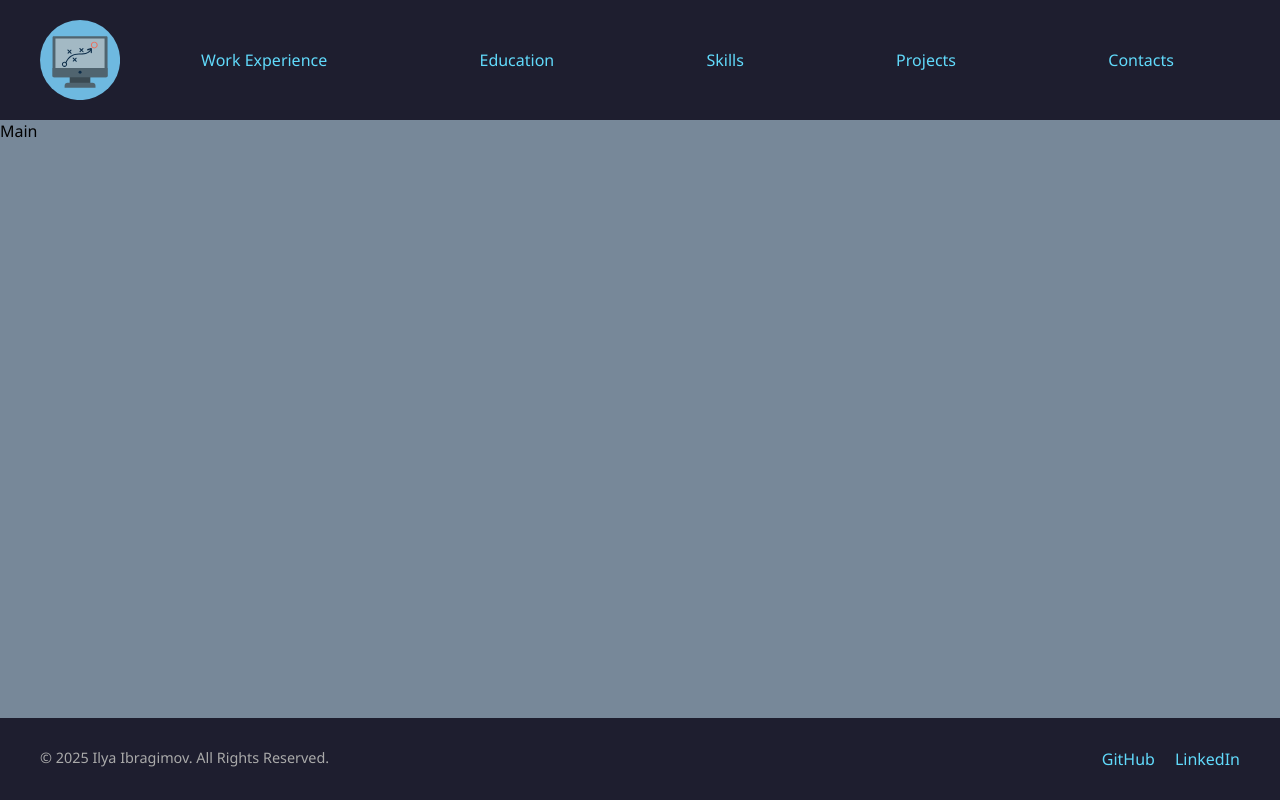
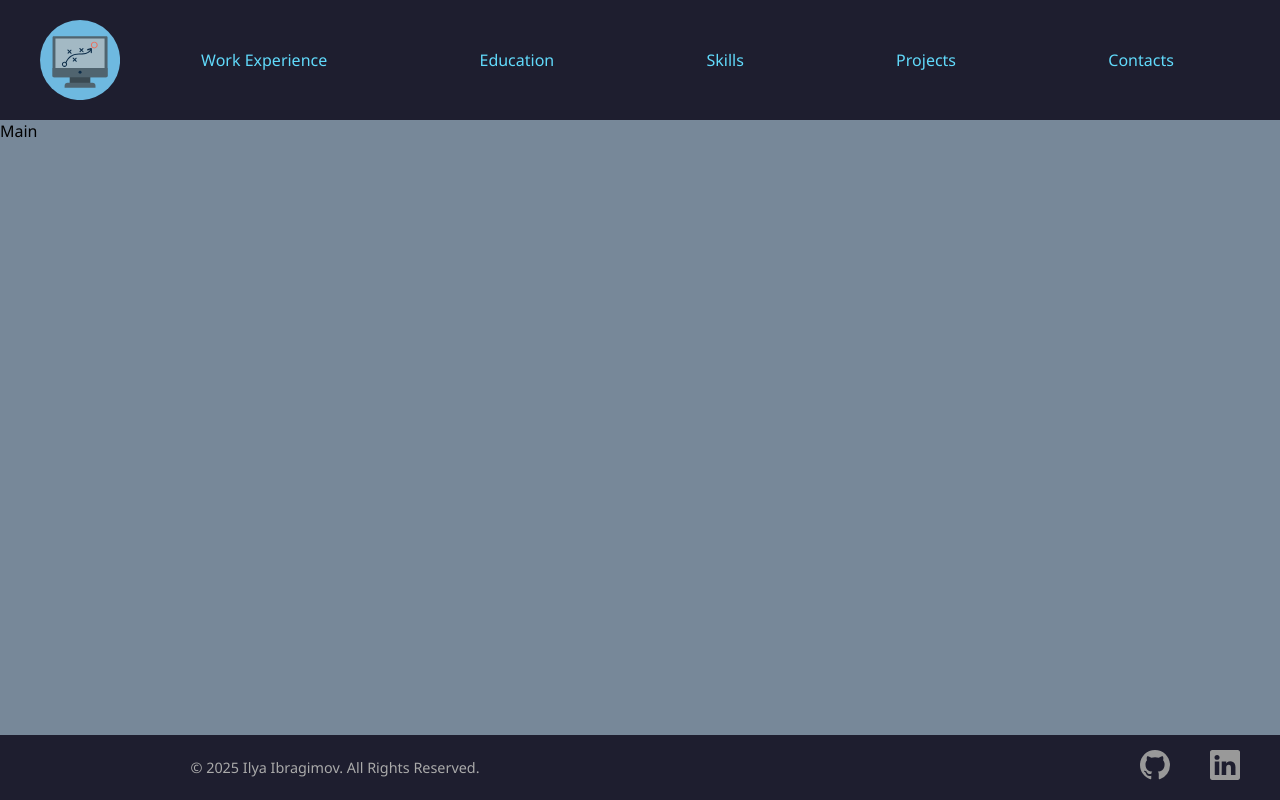
Before and after one commit to IlyaIbragimov/my-cv, a React (Vite) app: page / in a window 1280 px wide. Built offline with nearby package versions, Linux system fonts and the light colour scheme.

Commit message:
replaced footer text links with svg icons

```diff
--- a/src/components/Footer.css
+++ b/src/components/Footer.css
@@ -1,7 +1,7 @@
 .footer {
   background-color: #1e1e2f;
   color: #fff;
-  padding: 30px 20px;
+  padding: 15px 40px;
 }
 
 .footer-wrapper {
@@ -19,30 +19,42 @@
 }
 
 .footer-copy {
+  display: flex;
   font-size: 0.9rem;
   color: #aaa;
+  height: 100%;
+  justify-content: center;
+  align-items: center;
 }
+
 
 .footer-list {
   display: flex;
-  gap: 20px;
+  gap: 40px;
   list-style: none;
   padding: 0;
   margin: 0 0 0 auto;
   justify-content: flex-end;
 }
 
-
-
-.footer-list a {
-  color: #61dafb;
-  text-decoration: none;
+.icon-link {
+  display: inline-block;
+  color: #999;
   transition: color 0.3s ease;
 }
 
-.footer-list a:hover {
-  color: #21a1f1;
+.icon-link:hover {
+  color: #f0f;
 }
+
+.icon {
+  width: 30px;
+  height: 30px;
+  fill: currentColor;
+}
+
+/* Mobile*/
+
 
 @media screen and (max-width: 768px) {
  .footer {
@@ -66,4 +78,5 @@
     justify-content: center;
 }
 
+
 }
--- a/src/components/Footer.jsx
+++ b/src/components/Footer.jsx
@@ -1,4 +1,6 @@
 import './Footer.css';
+import github from '../assets/github.svg';
+import linkedin from '../assets/linkedin.svg'
 
 const Footer = () => {
 
@@ -12,8 +14,20 @@
                 </div>
                 <div className='footer-section'>
                 <ul className='footer-list'>
-                    <li><a href='https://github.com/IlyaIbragimov'>GitHub</a></li>
-                    <li><a href='https://www.linkedin.com/in/ilya-ibragimov-a78628224/'>LinkedIn</a></li>
+                    <li>
+                        <a href='https://github.com/IlyaIbragimov' className='icon-link'>
+                            <svg xmlns="http://www.w3.org/2000/svg" width="40" height="40" fill="currentColor" viewBox="0 0 16 16" className='icon'>
+                                <path d="M8 0C3.58 0 0 3.58 0 8c0 3.54 2.29 6.53 5.47 7.59.4.07.55-.17.55-.38 0-.19-.01-.82-.01-1.49-2.01.37-2.53-.49-2.69-.94-.09-.23-.48-.94-.82-1.13-.28-.15-.68-.52-.01-.53.63-.01 1.08.58 1.23.82.72 1.21 1.87.87 2.33.66.07-.52.28-.87.51-1.07-1.78-.2-3.64-.89-3.64-3.95 0-.87.31-1.59.82-2.15-.08-.2-.36-1.02.08-2.12 0 0 .67-.21 2.2.82.64-.18 1.32-.27 2-.27s1.36.09 2 .27c1.53-1.04 2.2-.82 2.2-.82.44 1.1.16 1.92.08 2.12.51.56.82 1.27.82 2.15 0 3.07-1.87 3.75-3.65 3.95.29.25.54.73.54 1.48 0 1.07-.01 1.93-.01 2.2 0 .21.15.46.55.38A8.01 8.01 0 0 0 16 8c0-4.42-3.58-8-8-8"/>
+                            </svg>
+                        </a>
+                    </li>
+                    <li>
+                        <a href='https://www.linkedin.com/in/ilya-ibragimov-a78628224/' className='icon-link'>
+                            <svg xmlns="http://www.w3.org/2000/svg" width="40" height="40" fill="currentColor" viewBox="0 0 16 16" className='icon'>
+                                <path d="M0 1.146C0 .513.526 0 1.175 0h13.65C15.474 0 16 .513 16 1.146v13.708c0 .633-.526 1.146-1.175 1.146H1.175C.526 16 0 15.487 0 14.854zm4.943 12.248V6.169H2.542v7.225zm-1.2-8.212c.837 0 1.358-.554 1.358-1.248-.015-.709-.52-1.248-1.342-1.248S2.4 3.226 2.4 3.934c0 .694.521 1.248 1.327 1.248zm4.908 8.212V9.359c0-.216.016-.432.08-.586.173-.431.568-.878 1.232-.878.869 0 1.216.662 1.216 1.634v3.865h2.401V9.25c0-2.22-1.184-3.252-2.764-3.252-1.274 0-1.845.7-2.165 1.193v.025h-.016l.016-.025V6.169h-2.4c.03.678 0 7.225 0 7.225z"/>
+                            </svg>
+                        </a>
+                    </li>
                 </ul>
                 </div>
             </div>
```
Also changed, not shown: src/assets/github.svg (added), src/assets/linkedin.svg (added).
